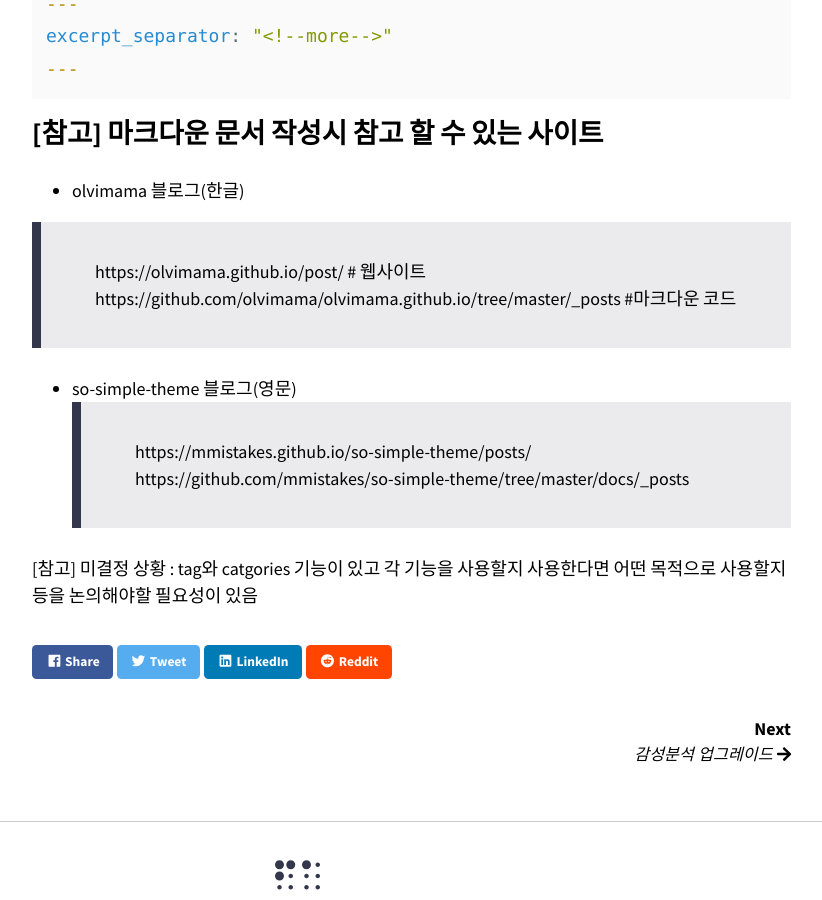
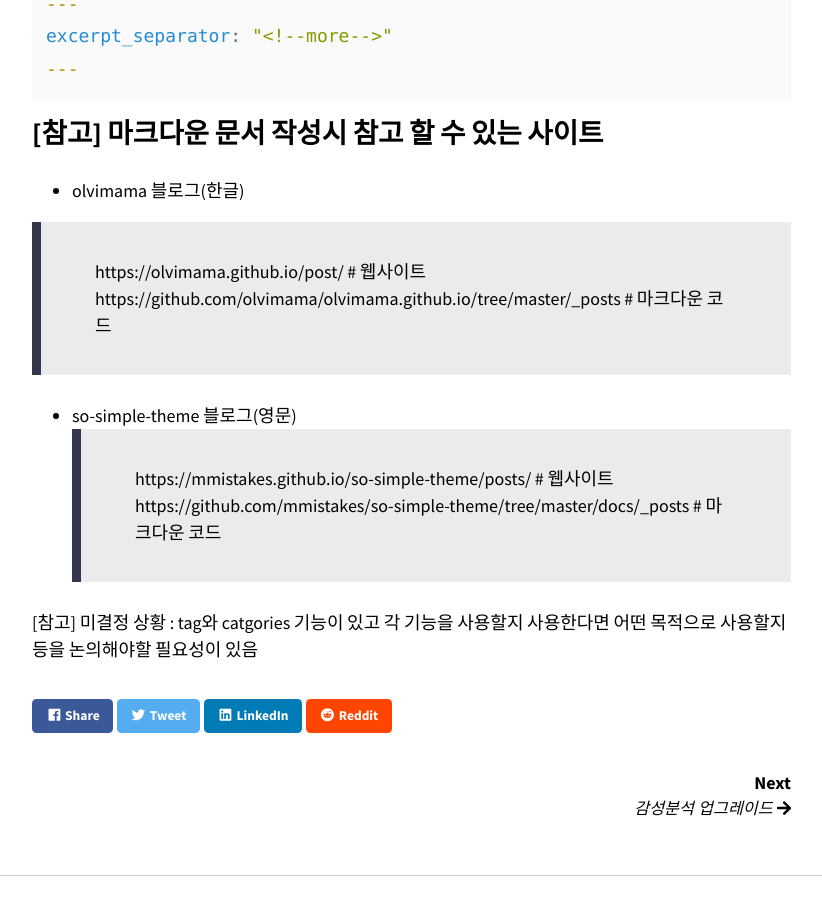
Before and after one commit to hjjson/hjjson.github.io, a Jekyll site: the page built from _posts/2024-10-18-guide-for-blog-write.markdown, in a window 1280 px wide and 900 px high, scrolled down 2065 px. Shown: the whole window, without its empty margins (343-1165 px from the left). Built offline with Jekyll 4.4.1, drawn with Linux system fonts in a browser that asks for light colours; nearby versions of some CDN libraries.

Commit message:
Update 2024-10-18-guide-for-blog-write.markdown

```diff
--- a/_posts/2024-10-18-guide-for-blog-write.markdown
+++ b/_posts/2024-10-18-guide-for-blog-write.markdown
@@ -74,10 +74,10 @@ excerpt_separator: "<!--more-->"
 - olvimama 블로그(한글)
 
 >  https://olvimama.github.io/post/ # 웹사이트
->  https://github.com/olvimama/olvimama.github.io/tree/master/_posts #마크다운 코드
+>  https://github.com/olvimama/olvimama.github.io/tree/master/_posts # 마크다운 코드
 
 - so-simple-theme 블로그(영문)
-> https://mmistakes.github.io/so-simple-theme/posts/
-> https://github.com/mmistakes/so-simple-theme/tree/master/docs/_posts
+> https://mmistakes.github.io/so-simple-theme/posts/ # 웹사이트
+> https://github.com/mmistakes/so-simple-theme/tree/master/docs/_posts # 마크다운 코드
 
 [참고] 미결정 상황 : tag와 catgories 기능이 있고 각 기능을 사용할지 사용한다면 어떤 목적으로 사용할지 등을 논의해야할 필요성이 있음
```
